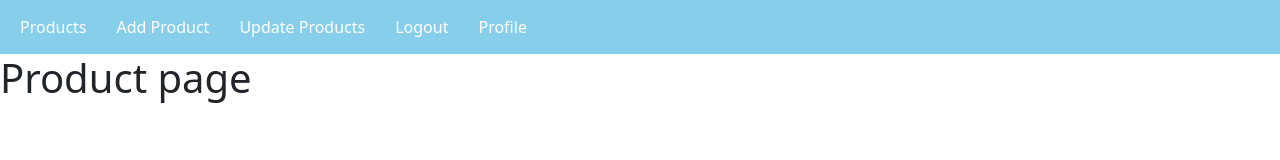
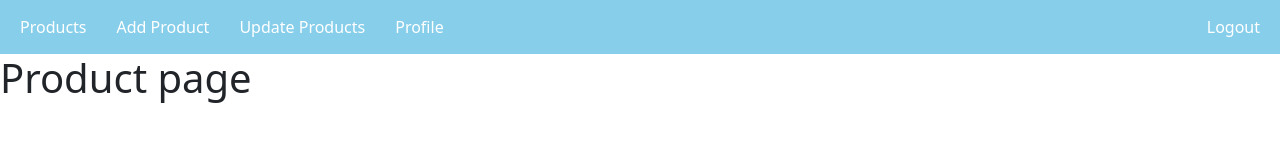
Before and after one commit to rishabhverm123/mern-stack-e-comm, a React (Create React App) app in the folder frontend/: page / in a window 1280 px wide. Shown: the top 160 px of the page. Built offline with nearby package versions, Linux system fonts and the light colour scheme; sample sign-in values are in the browser's storage.

Commit message:
logout functionality

```diff
--- a/frontend/src/component/Header/Nav.css
+++ b/frontend/src/component/Header/Nav.css
@@ -14,3 +14,9 @@
    text-decoration: none;
 
 }
+
+.div_logout{
+    position: absolute;
+    right: 0;
+    margin-right: 5px;
+}
--- a/frontend/src/component/Header/Nav.js
+++ b/frontend/src/component/Header/Nav.js
@@ -1,16 +1,25 @@
 
-import {Link} from 'react-router-dom';
+import {Link, useNavigate} from 'react-router-dom';
 import './Nav.css'
 export const Nav=()=>{
+    const navigate=useNavigate();
+    const logout=(e)=>{
+        e.preventDefault();
+        localStorage.clear();
+        navigate('/login')
+    }
     return(
         <div>
             <ul className='nav-ul'>
                 <li><Link to="/">Products</Link></li>
                 <li><Link to="/add">Add Product</Link></li>
                 <li><Link to="/update">Update Products</Link></li>
-                <li><Link to="/logout">Logout</Link></li>
                 <li><Link to="/profile">Profile</Link></li>
+                <li className='div_logout'>
+                   <a href='!#' onClick={(e)=>logout(e)}>Logout</a>
+                </li>
             </ul>
+
         </div>
     )
 }
```
